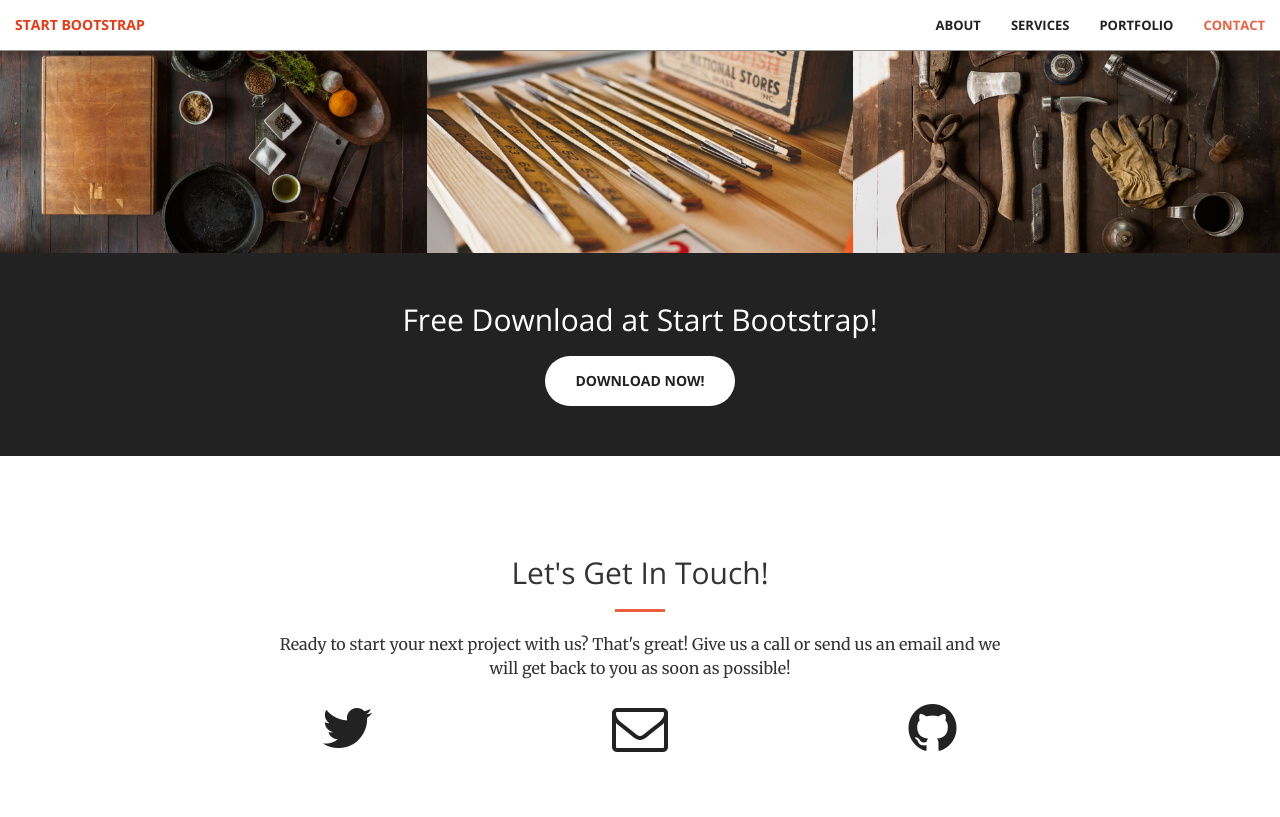
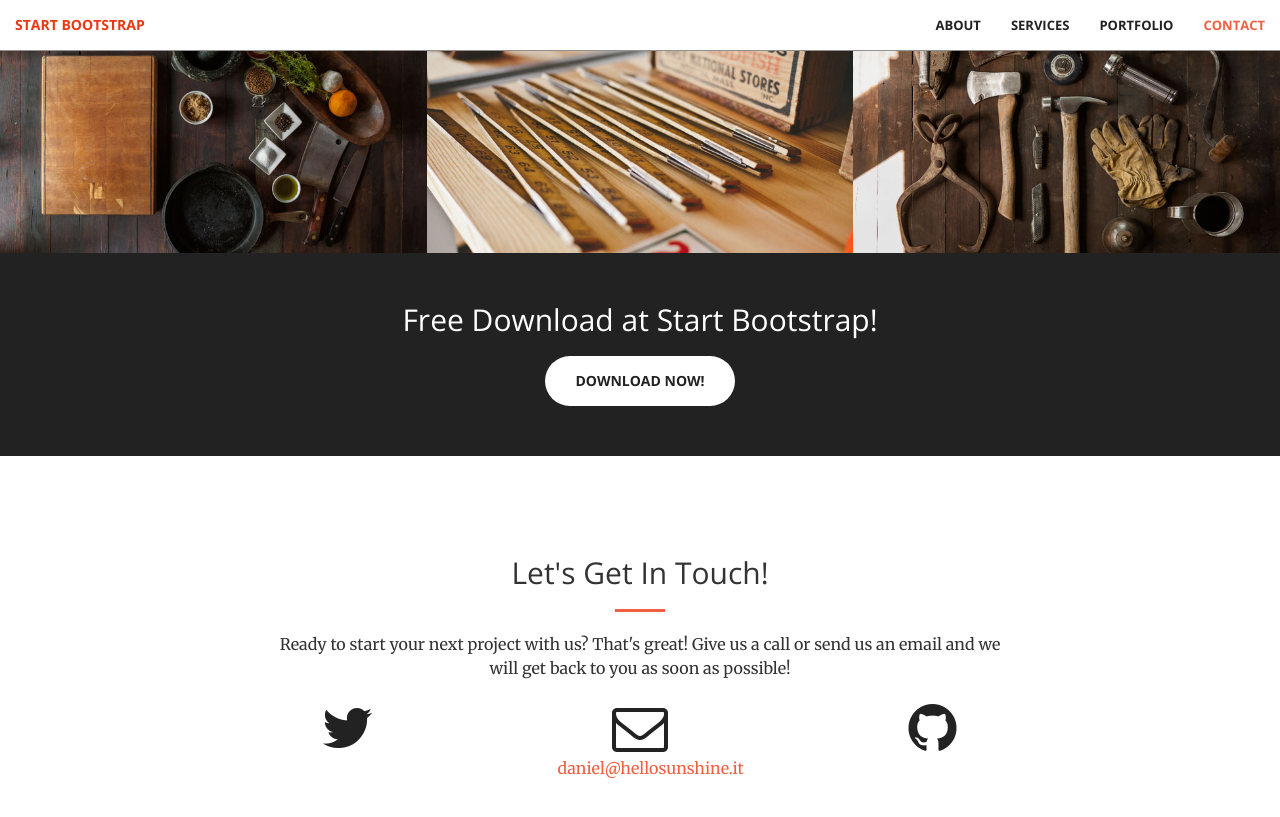
Before and after one commit to FearNotDaniel/website, a Jekyll site: the page built from index.html, in a window 1280 px wide and 900 px high, scrolled down 1981 px. Shown: the top 817 px of the window. Built offline with Jekyll 4.4.1, drawn with Linux system fonts in a browser that asks for light colours.

Commit message:
config changes

```diff
--- a/_config.yml
+++ b/_config.yml
@@ -1,9 +1,9 @@
 # Site settings
-title:
-email:
+title: "Daniel Hume"
+email: "daniel@hellosunshine.it"
 description: > # this means to ignore newlines until "baseurl:"
 baseurl: "" # the subpath of your site, e.g. /blog/
-url: "" # the base hostname & protocol for your site
+url: "http://hellosunshine.it" # the base hostname & protocol for your site
 
 twitter_username:
 github_username:
```
